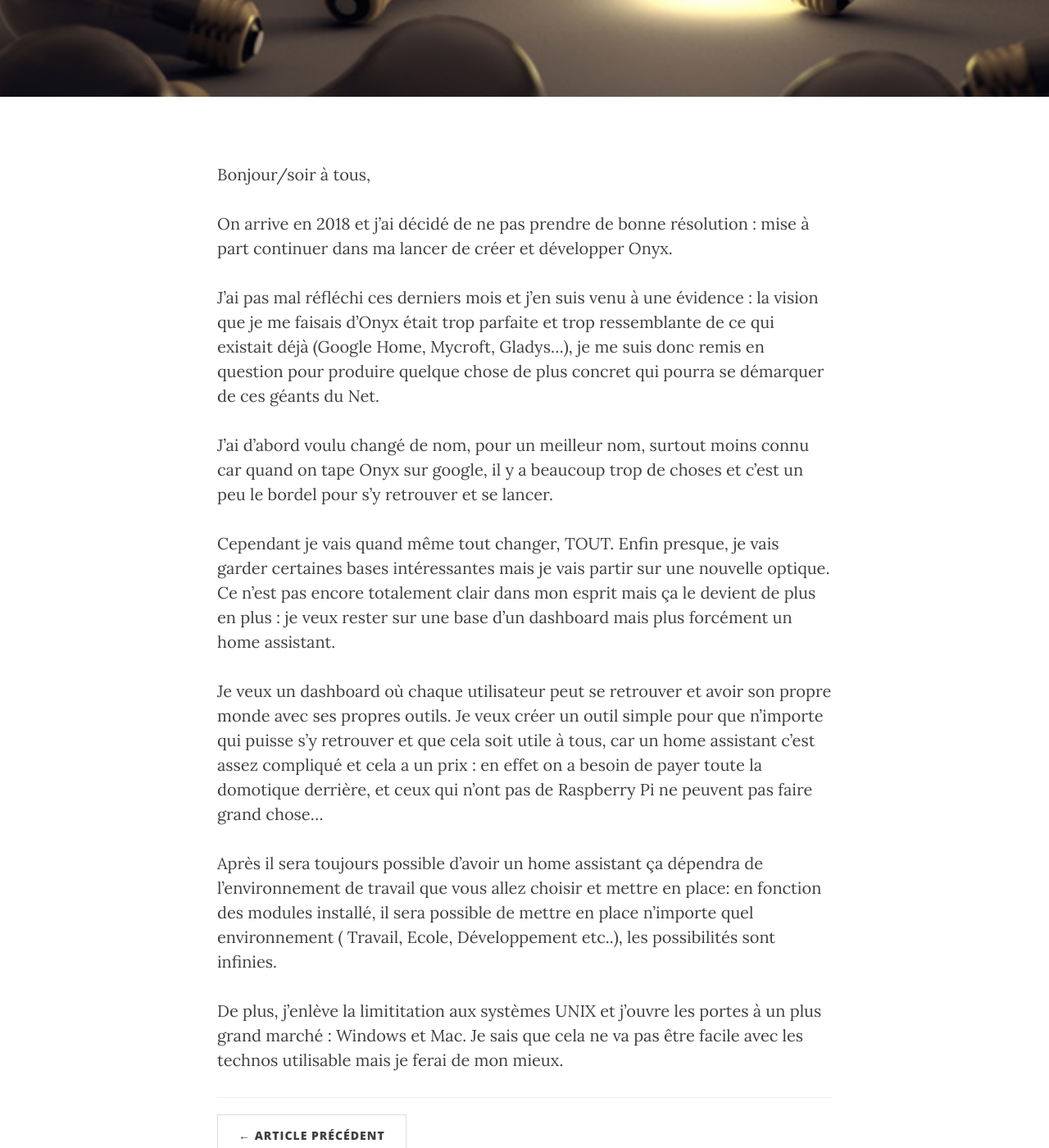
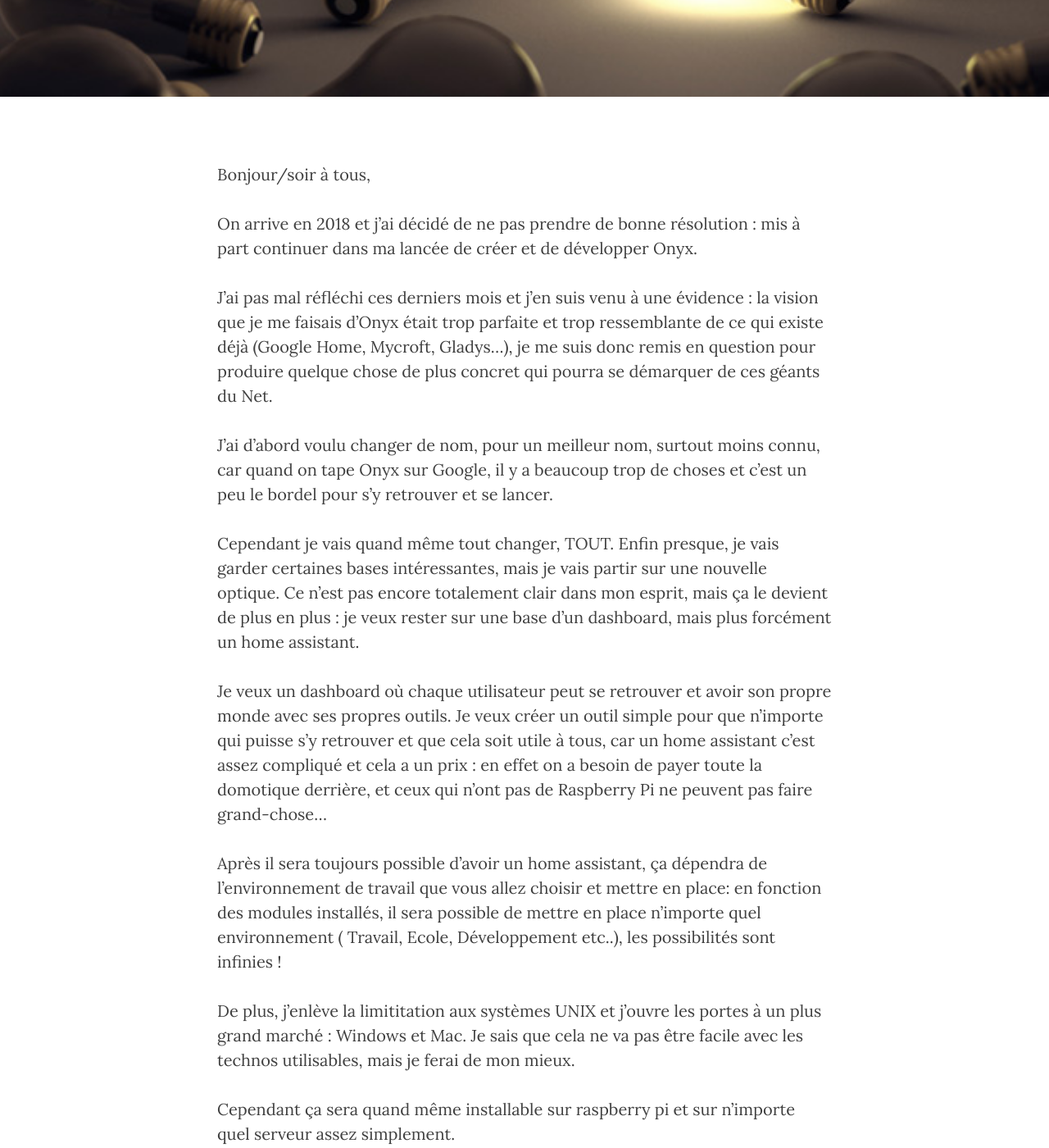
Before and after one commit to Aituglo/aituglo.com, a Jekyll site: the page built from _posts/2018-01-01-reprise-d-onyx-et-du-blog.md, in a window 1280 px wide and 1400 px high, scrolled down 358 px. Shown: the whole window at 82% size. Built offline with Jekyll 4.4.1, drawn with Linux system fonts in a browser that asks for light colours; nearby versions of some CDN libraries; comment, search, counter and statistics services are not loaded; some of the changed text lies outside the part shown.

Commit message:
Update Articles “2018-01-01-reprise-d-onyx-et-du-blog”

```diff
--- a/_posts/2018-01-01-reprise-d-onyx-et-du-blog.md
+++ b/_posts/2018-01-01-reprise-d-onyx-et-du-blog.md
@@ -8,24 +8,38 @@
 ---
 Bonjour/soir à tous,
 
-On arrive en 2018 et j'ai décidé de ne pas prendre de bonne résolution : mise à part continuer dans ma lancer de créer et développer Onyx.
+
+
+On arrive en 2018 et j'ai décidé de ne pas prendre de bonne résolution : mis à part continuer dans ma lancée de créer et de développer Onyx.
 
 
 
-J'ai pas mal réfléchi ces derniers mois et j'en suis venu à une évidence : la vision que je me faisais d'Onyx était trop parfaite et trop ressemblante de ce qui existait déjà (Google Home, Mycroft, Gladys...), je me suis donc remis en question pour produire quelque chose de plus concret qui pourra se démarquer de ces géants du Net.
+J'ai pas mal réfléchi ces derniers mois et j'en suis venu à une évidence : la vision que je me faisais d'Onyx était trop parfaite et trop ressemblante de ce qui existe déjà (Google Home, Mycroft, Gladys...), je me suis donc remis en question pour produire quelque chose de plus concret qui pourra se démarquer de ces géants du Net.
 
 
 
-J'ai d'abord voulu changé de nom, pour un meilleur nom, surtout moins connu car quand on tape Onyx sur google, il y a beaucoup trop de choses et c'est un peu le bordel pour s'y retrouver et se lancer.
+J'ai d'abord voulu changer de nom, pour un meilleur nom, surtout moins connu, car quand on tape Onyx sur Google, il y a beaucoup trop de choses et c'est un peu le bordel pour s'y retrouver et se lancer.
 
 
 
-Cependant je vais quand même tout changer, TOUT. Enfin presque, je vais garder certaines bases intéressantes mais je vais partir sur une nouvelle optique. Ce n'est pas encore totalement clair dans mon esprit mais ça le devient de plus en plus : je veux rester sur une base d'un dashboard mais plus forcément un home assistant.
-
-Je veux un dashboard où chaque utilisateur peut se retrouver et avoir son propre monde avec ses propres outils. Je veux créer un outil simple pour que n'importe qui puisse s'y retrouver et que cela soit utile à tous, car un home assistant c'est assez compliqué et cela a un prix : en effet on a besoin de payer toute la domotique derrière, et ceux qui n'ont pas de Raspberry Pi ne peuvent pas faire grand chose...
+Cependant je vais quand même tout changer, TOUT. Enfin presque, je vais garder certaines bases intéressantes, mais je vais partir sur une nouvelle optique. Ce n'est pas encore totalement clair dans mon esprit, mais ça le devient de plus en plus : je veux rester sur une base d'un dashboard, mais plus forcément un home assistant.
 
 
 
-Après il sera toujours possible d'avoir un home assistant ça dépendra de l'environnement de travail que vous allez choisir et mettre en place: en fonction des modules installé, il sera possible de mettre en place n'importe quel environnement ( Travail, Ecole, Développement  etc..), les possibilités sont infinies.
+Je veux un dashboard où chaque utilisateur peut se retrouver et avoir son propre monde avec ses propres outils. Je veux créer un outil simple pour que n'importe qui puisse s'y retrouver et que cela soit utile à tous, car un home assistant c'est assez compliqué et cela a un prix : en effet on a besoin de payer toute la domotique derrière, et ceux qui n'ont pas de Raspberry Pi ne peuvent pas faire grand-chose...
 
-De plus, j'enlève la limititation aux systèmes UNIX et j'ouvre les portes à un plus grand marché : Windows et Mac. Je sais que cela ne va pas être facile avec les technos utilisable mais je ferai de mon mieux.
+
+
+Après il sera toujours possible d'avoir un home assistant, ça dépendra de l'environnement de travail que vous allez choisir et mettre en place: en fonction des modules installés, il sera possible de mettre en place n'importe quel environnement ( Travail, Ecole, Développement  etc..), les possibilités sont infinies !
+
+
+
+De plus, j'enlève la limititation aux systèmes UNIX et j'ouvre les portes à un plus grand marché : Windows et Mac. Je sais que cela ne va pas être facile avec les technos utilisables, mais je ferai de mon mieux.
+
+
+
+Cependant ça sera quand même installable sur raspberry pi et sur n'importe quel serveur assez simplement.
+
+
+
+Je veux vraiment changer ce côté orienté vers la maison, mais je veux tout de même garder ce côté que j'ai déjà codé. C'est donc pour cela que je vais proposer une version la plus basique possible et chaque personne pourra le personnaliser selon ses besoins.
```
